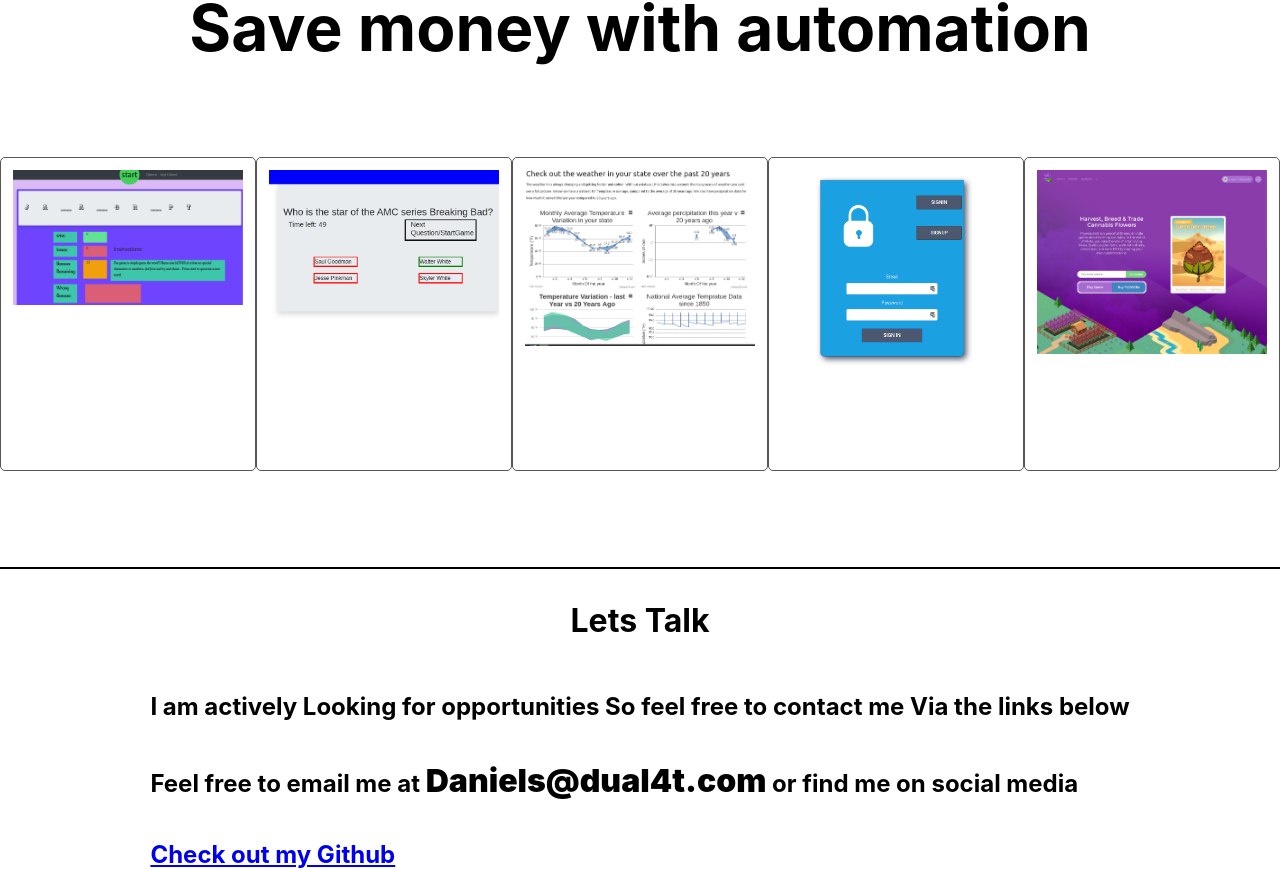
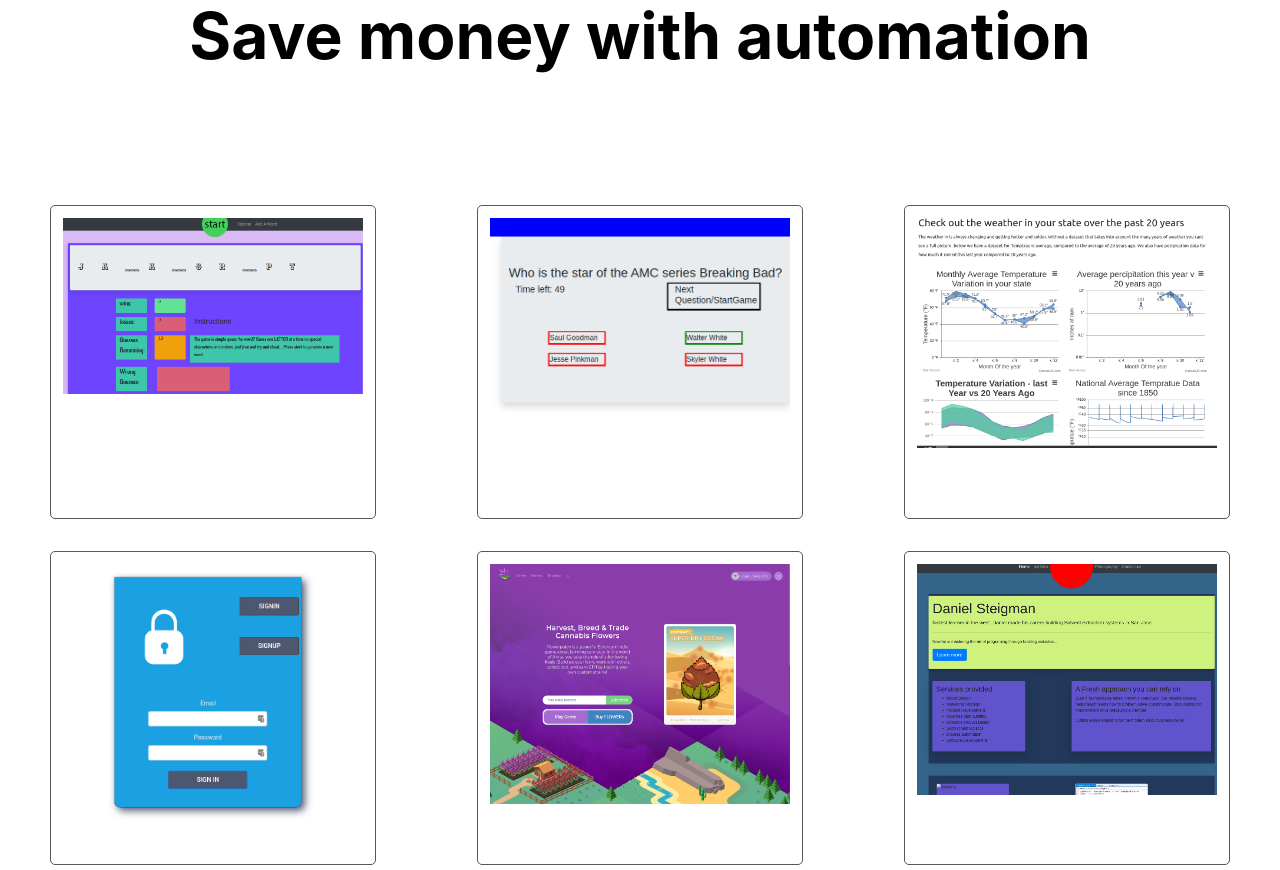
Before and after one commit to NightTrek/Portfolio-Website, a React (Create React App) app in the folder react-portfolio-frontend/: page / in a window 1280 px wide. Shown: the part 178-1048 px from the top of the page. Built offline with nearby package versions, Linux system fonts and the light colour scheme.

Commit message:
added reusable Portfolio Component Card so i can more easily add new items to the Page. added some media queries to fix BIG text

```diff
--- /dev/null
+++ b/react-portfolio-frontend/src/components/PortfolioItems/PortfolioComponent.jsx
@@ -0,0 +1,31 @@
+import React from 'react';
+import PropTypes from 'prop-types';
+import './style.css';
+
+
+
+const PortfolioComponent = (props) => {
+  return  (
+    <div className={"card"}>
+        <a href={props.projectURL} >
+            <img src={props.imgsrc} alt={props.imgalt} width={"100%"}/>
+            <div className={"words"}>
+                <h5>{props.projectName}</h5>
+                <p>{props.porjectText}</p>
+                <a href={props.buttonLink}><button>{props.buttonTxt}</button></a>
+            </div>
+        </a>
+    </div>
+  );
+};
+PortfolioComponent.propTypes = {
+    projectURL: PropTypes.string.isRequired,
+    imgsrc:PropTypes.string.isRequired,
+    imgalt:PropTypes.string.isRequired,
+    projectName:PropTypes.string.isRequired,
+    porjectText: PropTypes.string.isRequired,
+    buttonLink:PropTypes.string.isRequired,
+    buttonTxt: PropTypes.string.isRequired,
+};
+
+export default PortfolioComponent;
--- a/react-portfolio-frontend/src/components/PortfolioItems/style.css
+++ b/react-portfolio-frontend/src/components/PortfolioItems/style.css
@@ -6,7 +6,7 @@
     border-radius: 1px;
     width: 300px;
     height: 288px;
-    margin: 0 auto;
+    margin: 32px 12px 0 12px;
     /*background-color: #d2d2d2;*/
     padding: 12px;
     border: 1px solid #575757;
--- a/react-portfolio-frontend/src/containers/HomePage/HomePage.jsx
+++ b/react-portfolio-frontend/src/containers/HomePage/HomePage.jsx
@@ -14,6 +14,10 @@ import ContactPage from "../../components/ContactPage/ContactPage";
 //import styles
 import './style.css';
 import Flowerpatch from "../../components/PortfolioItems/flowerpatch";
+import PortfolioComponent from "../../components/PortfolioItems/PortfolioComponent";
+
+//import images
+import bsPortfolio from "../../img/BSPortfolio.png";
 
 
 class HomePage extends Component {
@@ -30,6 +34,9 @@ class HomePage extends Component {
                     <ClimateFeel/>
                     <JWTAuth/>
                     <Flowerpatch/>
+                    <PortfolioComponent projectURL={"https://tonedef00.github.io/bootstrap-portfolio/"} imgsrc={bsPortfolio}
+                                        imgalt={"bootstrap Porfolio"} projectName={"Bootstrap portfolio"} porjectText={"A basic Portfolio HTML page built using bootstrap second portfolio built"}
+                                        buttonLink={"https://github.com/ToneDef00/bootstrap-portfolio"} buttonTxt={"Github"}/>
                 </div>
                 <div className={"contactPage flexRow"}>
                     <h1 className={"contactHeader"}>Lets Talk</h1>
--- a/react-portfolio-frontend/src/containers/HomePage/style.css
+++ b/react-portfolio-frontend/src/containers/HomePage/style.css
@@ -8,6 +8,7 @@
     display: flex;
     flex-direction: row;
     justify-content: space-around;
+    flex-wrap: wrap;
 }
 
 .textSlider{
--- a/react-portfolio-frontend/src/containers/TextSlider/style.css
+++ b/react-portfolio-frontend/src/containers/TextSlider/style.css
@@ -1,3 +1,10 @@
 .sliderText{
-    font-size:64px
+    font-size:64px;
+    padding:8px
 }
+
+@media only screen and (max-width: 450px){
+    .sliderText{
+        font-size:32px;
+    }
+}
```
Also changed, not shown: react-portfolio-frontend/src/img/BSPortfolio.png (added).
